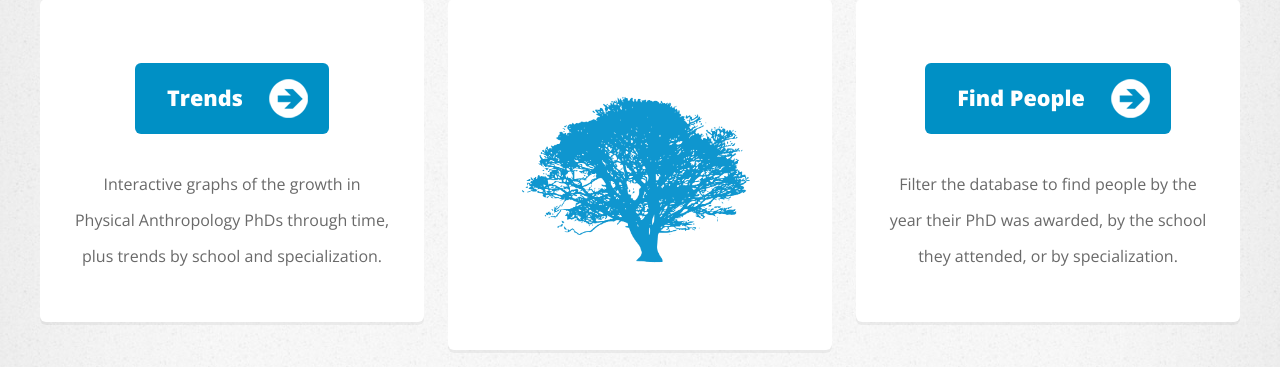
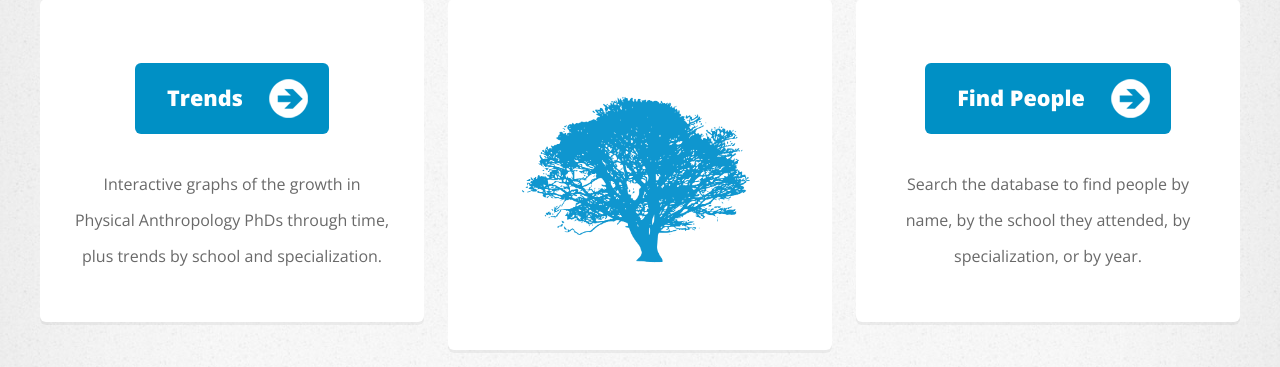
Before and after one commit to wabarr/physanth-phylogeny, a Django app: page / in a window 1280 px wide. Shown: the part 247-614 px from the top of the page. Run offline with Django 3.2, Linux system fonts and the light colour scheme; parts of the project's set-up code (start-up, migrations or seed data) failed here and were passed over; some libraries are stand-ins or nearby versions.

Commit message:
fixed link

```diff
--- a/academicPhylogeny/templates/home.html
+++ b/academicPhylogeny/templates/home.html
@@ -32,8 +32,8 @@
                        <div class="4u">
                           <section class="box box-feature">
                               <div class="inner" style="text-align:center;">
-                                 <header><a href="/people/" class="button button-icon button-icon-rarrow">Find People</a></header>
-                                 <p>Filter the database to find people by the year their PhD was awarded, by the school they attended, or by specialization.</p>
+                                 <header><a href="/search/" class="button button-icon button-icon-rarrow">Find People</a></header>
+                                 <p>Search the database to find people by name, by the school they attended, by specialization, or by year.</p>
                               </div>
                           </section>
                       </div>
```
